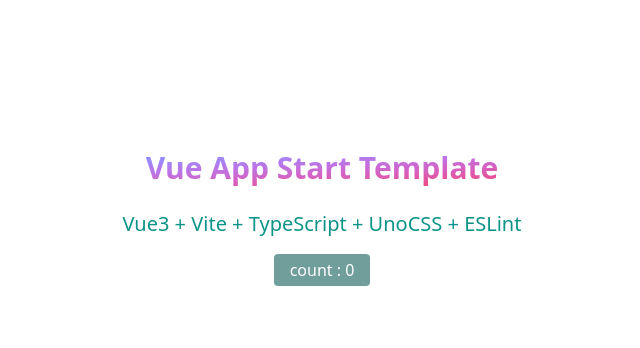
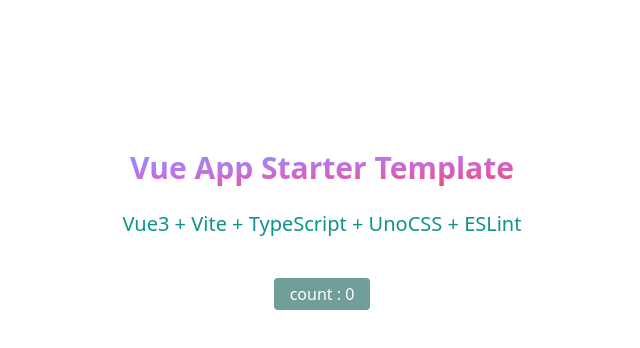
Before and after one commit to yangss3/vue-app-starter, a Vue app: page / in a window 1280 px wide. Shown: the top 348 px of the page, without its empty margins (318-958 px from the left). Built offline with nearby package versions, Linux system fonts and the light colour scheme.

Commit message:
chore: update deps

```diff
--- a/auto-imports.d.ts
+++ b/auto-imports.d.ts
@@ -12,6 +12,8 @@
   const getCurrentScope: typeof import('vue')['getCurrentScope']
   const h: typeof import('vue')['h']
   const inject: typeof import('vue')['inject']
+  const isProxy: typeof import('vue')['isProxy']
+  const isReactive: typeof import('vue')['isReactive']
   const isReadonly: typeof import('vue')['isReadonly']
   const isRef: typeof import('vue')['isRef']
   const markRaw: typeof import('vue')['markRaw']
@@ -48,4 +50,6 @@
   const useSlots: typeof import('vue')['useSlots']
   const watch: typeof import('vue')['watch']
   const watchEffect: typeof import('vue')['watchEffect']
+  const watchPostEffect: typeof import('vue')['watchPostEffect']
+  const watchSyncEffect: typeof import('vue')['watchSyncEffect']
 }
--- a/src/App.vue
+++ b/src/App.vue
@@ -1,3 +1,3 @@
 <template>
-  <HelloWorld msg="Vue App Start Template" />
+  <HelloWorld msg="Vue App Starter Template" />
 </template>
--- a/src/components/HelloWorld.vue
+++ b/src/components/HelloWorld.vue
@@ -15,7 +15,7 @@
     <h2 class="text-xl text-teal-600 my-4">
       Vue3 + Vite + TypeScript + UnoCSS + ESLint
     </h2>
-    <div>
+    <div class="mt-10">
       <button class="btn" @click="increment">
         count : {{ count }}
       </button>
```
Also changed, not shown: package.json (+5 -5 lines), .eslintrc-auto-import.json.
